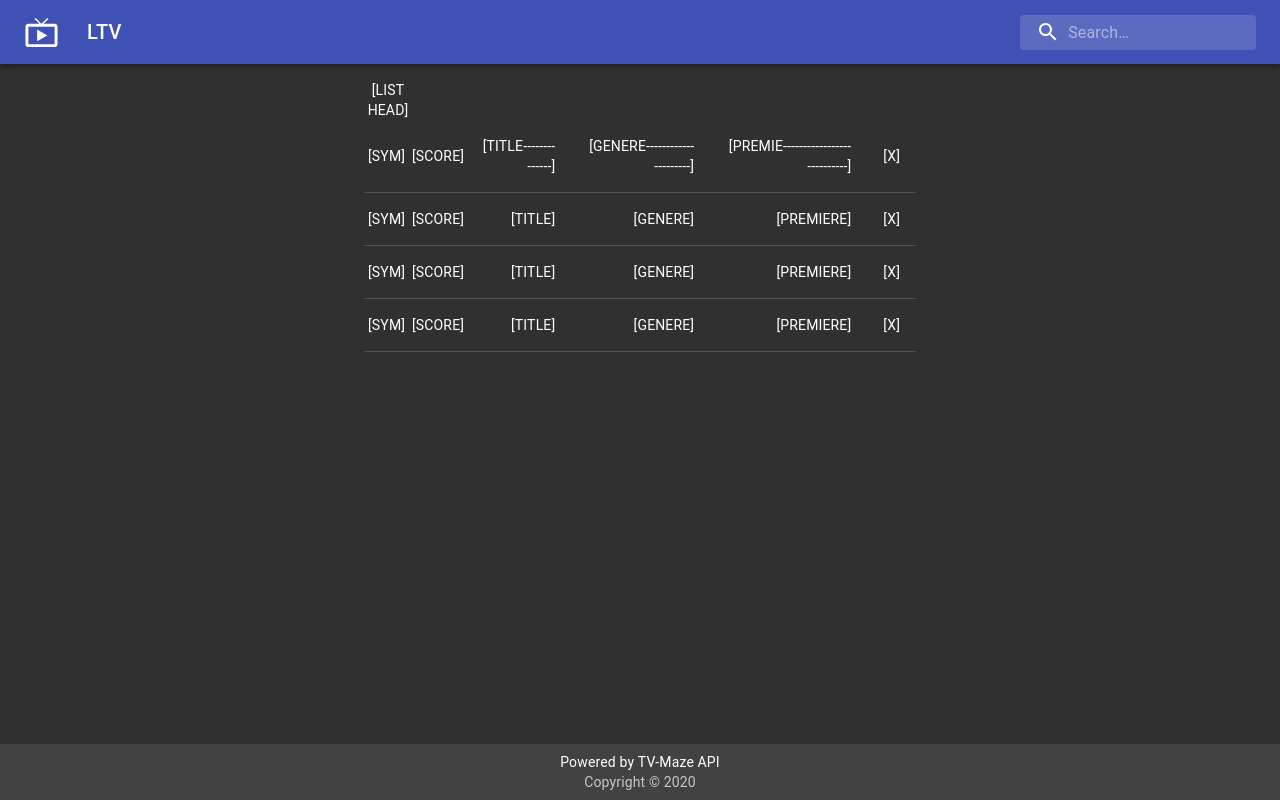
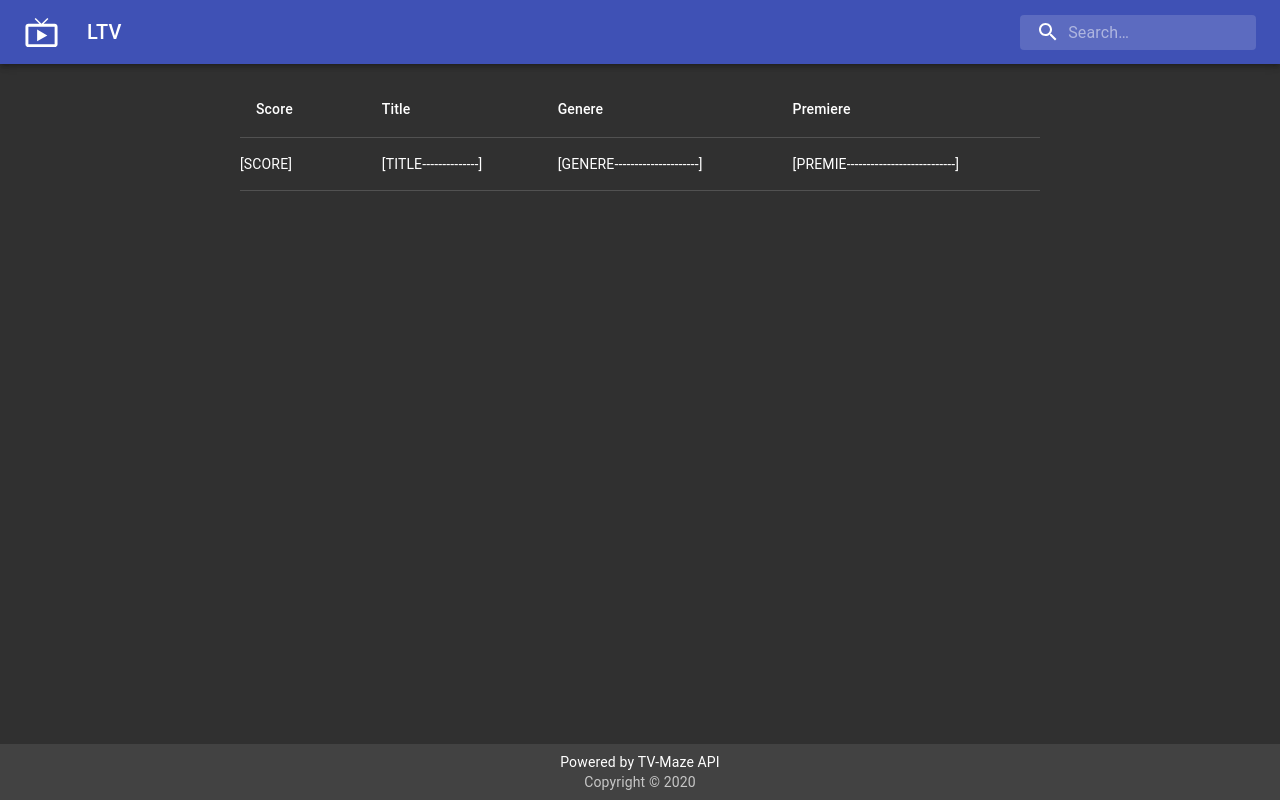
Before and after one commit to barteklecki/lecki-tv, a React (Create React App) app: page / in a window 1280 px wide. Built offline with nearby package versions, Linux system fonts and the light colour scheme.

Commit message:
feat(MovieList): add MUI list skeleton

```diff
--- a/src/Components/Content/Content.js
+++ b/src/Components/Content/Content.js
@@ -1,15 +1,15 @@
 import React from 'react';
 
-import List from './List/List';
+import MovieList from './MovieList/MovieList';
 
 import Container from '@material-ui/core/Container';
-import { makeStyles } from '@material-ui/core/styles';
+import {makeStyles} from '@material-ui/core/styles';
 
 const useStyles = makeStyles((theme) => ({
     main: {
-      marginTop: theme.spacing(2),
-      marginBottom: theme.spacing(2),
-      alignSelf: 'flex-start',
+        marginTop: theme.spacing(2),
+        marginBottom: theme.spacing(2),
+        alignSelf: 'flex-start',
     },
 }));
 
@@ -17,10 +17,10 @@ const Content = () => {
     const classes = useStyles();
 
     return (
-        <Container component="main" className={classes.main} maxWidth="sm">
-            <List />
+        <Container component="main" className={classes.main}>
+            <MovieList />
         </Container>
-    )
-}
+    );
+};
 
 export default Content;
--- a/src/Components/Content/List/List.js
+++ /dev/null
@@ -1,76 +0,0 @@
-import React from 'react';
-
-import ListHead from './ListHead/ListHead';
-
-import TableContainer from '@material-ui/core/TableContainer';
-import Table from '@material-ui/core/Table';
-import TableBody from '@material-ui/core/TableBody';
-import TableCell from '@material-ui/core/TableCell';
-import TableRow from '@material-ui/core/TableRow';
-
-import {makeStyles} from '@material-ui/core/styles';
-
-const useStyles = makeStyles((theme) => ({
-    root: {
-        width: '100%',
-    },
-    table: {
-        //minWidth: 750,
-    },
-}));
-
-function List() {
-    const classes = useStyles();
-
-    return (
-        <TableContainer>
-            <Table className={classes.table} aria-labelledby="tableTitle" aria-label="table title">
-                <ListHead />
-                <TableBody>
-                    <TableRow hover tabIndex={-1}>
-                        <TableCell padding="checkbox">[SYM]</TableCell>
-                        <TableCell component="th" id="" scope="row" padding="none">
-                            [SCORE]
-                        </TableCell>
-                        <TableCell align="right">[TITLE--------------]</TableCell>
-                        <TableCell align="right">[GENERE---------------------]</TableCell>
-                        <TableCell align="right">[PREMIE---------------------------]</TableCell>
-                        <TableCell align="right">[X]</TableCell>
-                    </TableRow>
-                    <TableRow hover tabIndex={-1}>
-                        <TableCell padding="checkbox">[SYM]</TableCell>
-                        <TableCell component="th" id="" scope="row" padding="none">
-                            [SCORE]
-                        </TableCell>
-                        <TableCell align="right">[TITLE]</TableCell>
-                        <TableCell align="right">[GENERE]</TableCell>
-                        <TableCell align="right">[PREMIERE]</TableCell>
-                        <TableCell align="right">[X]</TableCell>
-                    </TableRow>
-                    <TableRow hover tabIndex={-1}>
-                        <TableCell padding="checkbox">[SYM]</TableCell>
-                        <TableCell component="th" id="" scope="row" padding="none">
-                            [SCORE]
-                        </TableCell>
-                        <TableCell align="right">[TITLE]</TableCell>
-                        <TableCell align="right">[GENERE]</TableCell>
-                        <TableCell align="right">[PREMIERE]</TableCell>
-                        <TableCell align="right">[X]</TableCell>
-                    </TableRow>
-                    <TableRow hover tabIndex={-1}>
-                        <TableCell padding="checkbox">[SYM]</TableCell>
-                        <TableCell component="th" id="" scope="row" padding="none">
-                            [SCORE]
-                        </TableCell>
-                        <TableCell align="right">[TITLE]</TableCell>
-                        <TableCell align="right">[GENERE]</TableCell>
-                        <TableCell align="right">[PREMIERE]</TableCell>
-                        <TableCell align="right">[X]</TableCell>
-                    </TableRow>
-                </TableBody>
-            </Table>
-        </TableContainer>
-    );
-}
-
-export default List;
--- a/src/Components/Content/List/ListHead/ListHead.js
+++ /dev/null
@@ -1,11 +0,0 @@
-import React from 'react';
-
-function ListHead() {
-    return (
-        <div>
-            [LIST HEAD]
-        </div>
-    )
-}
-
-export default ListHead
--- /dev/null
+++ b/src/Components/Content/MovieList/Movie/Movie.js
@@ -0,0 +1,29 @@
+import React from 'react';
+
+import TableCell from '@material-ui/core/TableCell';
+import TableRow from '@material-ui/core/TableRow';
+
+import {makeStyles} from '@material-ui/core/styles';
+
+const useStyles = makeStyles((theme) => ({
+    row: {
+        //
+    },
+}));
+
+function Movie() {
+    const classes = useStyles();
+
+    return (
+                    <TableRow className={classes.row} hover tabIndex={-1}>
+                        <TableCell component="th" id="" scope="row" padding="none">
+                            [SCORE]
+                        </TableCell>
+                        <TableCell align="left">[TITLE--------------]</TableCell>
+                        <TableCell align="left">[GENERE---------------------]</TableCell>
+                        <TableCell align="left">[PREMIE---------------------------]</TableCell>
+                    </TableRow>
+    );
+}
+
+export default Movie;
--- /dev/null
+++ b/src/Components/Content/MovieList/MovieList.js
@@ -0,0 +1,39 @@
+import React from 'react';
+
+import MovieListHead from './MovieListHead/MovieListHead';
+import Movie from './Movie/Movie';
+
+
+import TableContainer from '@material-ui/core/TableContainer';
+import Table from '@material-ui/core/Table';
+import TableBody from '@material-ui/core/TableBody';
+
+import {makeStyles} from '@material-ui/core/styles';
+
+const useStyles = makeStyles((theme) => ({
+    root: {
+        width: '100%',
+    },
+    table: {
+        width: 'auto',
+        minWidth: '800px',
+        margin: 'auto',
+    },
+}));
+
+function MovieList() {
+    const classes = useStyles();
+
+    return (
+        <TableContainer className={classes.root}>
+            <Table className={classes.table} aria-labelledby="tableTitle" aria-label="table title">
+                <MovieListHead />
+                <TableBody>
+                    <Movie />
+                </TableBody>
+            </Table>
+        </TableContainer>
+    );
+}
+
+export default MovieList;
--- /dev/null
+++ b/src/Components/Content/MovieList/MovieListHead/MovieListHead.js
@@ -0,0 +1,49 @@
+import React from 'react';
+
+import TableHead from '@material-ui/core/TableHead';
+import TableRow from '@material-ui/core/TableRow';
+import TableCell from '@material-ui/core/TableCell';
+import TableSortLabel from '@material-ui/core/TableSortLabel';
+
+function MovieListHead() {
+    return (
+        <TableHead>
+            <TableRow>
+                <TableCell align={'left'} padding={'default'} sortDirection={false}>
+                    <TableSortLabel
+                        //active={orderBy === headCell.id}
+                        direction={'asc'}
+                    >
+                        Score
+                    </TableSortLabel>
+                </TableCell>
+                <TableCell align={'left'} padding={'default'} sortDirection={false}>
+                    <TableSortLabel
+                        //active={orderBy === headCell.id}
+                        direction={'asc'}
+                    >
+                        Title
+                    </TableSortLabel>
+                </TableCell>
+                <TableCell align={'left'} padding={'default'} sortDirection={false}>
+                    <TableSortLabel
+                        //active={orderBy === headCell.id}
+                        direction={'asc'}
+                    >
+                        Genere
+                    </TableSortLabel>
+                </TableCell>
+                <TableCell align={'left'} padding={'default'} sortDirection={false}>
+                    <TableSortLabel
+                        //active={orderBy === headCell.id}
+                        direction={'asc'}
+                    >
+                        Premiere
+                    </TableSortLabel>
+                </TableCell>
+            </TableRow>
+        </TableHead>
+    );
+}
+
+export default MovieListHead;
```
Also changed, not shown: 1 other file (tests, documents, lock files or other folders).
